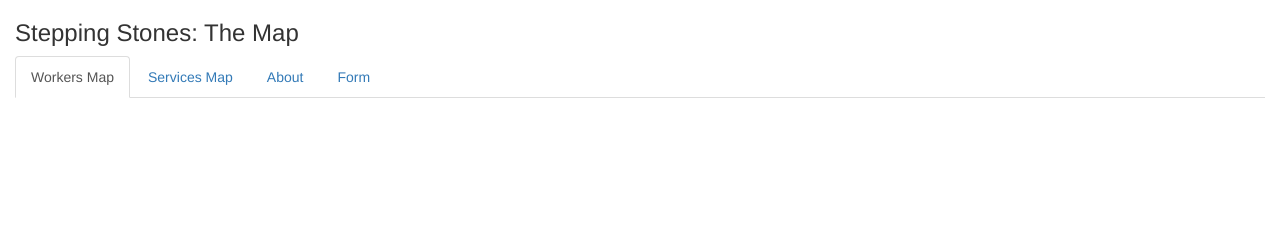
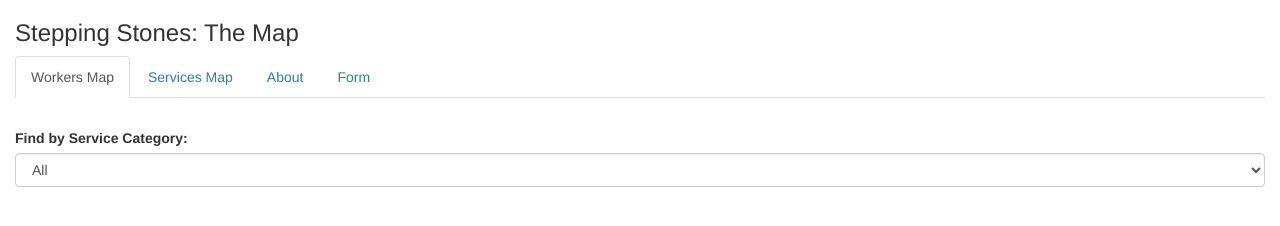
Before and after one commit to PoliHackSteppingStones/SteppingStones, a website: page index.html in a window 1280 px wide. Drawn offline with nearby package versions, Linux system fonts and the light colour scheme; some packages are replaced by stand-ins of ours.

Commit message:
Incorporate options filtering and second map

```diff
--- a/index.html
+++ b/index.html
@@ -44,13 +44,35 @@
 						</ul>
 						<div class="tab-content">
 							<div class="tab-pane active" id="yow">
-								<p>
+								<p><br>
+									<form role="form">
+										<div class="form-group">
+											<label for="sel1">Find by Service Category:</label>
+											<select class="form-control" id="sel1" onchange="filterMarkers(this.value);">
+											  <option>All</option>
+												<option>General YOW</option>
+												<option>LGBTQ</option>
+												<option>Clinical</option>
+												<option>Aboriginal</option>
+												<option>Enhanced Clinical</option>
+												<option>Chinese</option>
+												<option>Roma</option>
+												<option>Tamil</option>
+												<option>Somali</option>
+												<option>African Canadian</option>
+												<option>Concurrent Disorder</option>
+												<option>Youth Justice</option>
+												<option>Social Media</option>
+											</select>
+											<br>
+										</div>
+									</form>
 									<div id="map"></div>
 								</p>
 							</div>
 							<div class="tab-pane" id="yof">
 								<p>
-									Hello
+									<div id="yof"></div>
 								</p>
 							</div>
 							<div class="tab-pane" id="about">
@@ -67,6 +89,8 @@
 					</div>
 				</div>
 			</div>
+
+
 		</div>
 	</body>
 </html>
--- a/script.js
+++ b/script.js
@@ -1,4 +1,6 @@
 var map;
+var markers_data = [];
+var markers_data2 = [];
 
 $( window ).resize( function() {
   $( '#map' ).css( "height", $( window ).height() );
@@ -8,7 +10,7 @@ $( window ).resize( function() {
 } );
 
 function loadResults( data ) {
-  var items, markers_data = [];
+  var items;
   if ( data.length > 0 ) {
     items = data;
 
@@ -20,10 +22,12 @@ function loadResults( data ) {
         markers_data.push( {
           lat: item.Latitude,
           lng: item.Longitude,
-          title: item.name,
+          title: item.Org_Name,
+          service: item[ 'Specific Service' ].split( ";" ),
           infoWindow: {
-            content: '<h3>' + item.Org_Name + '</h3><ul><li>Address: ' + item.Address_w + '</li><li>Target Age: ' + item.Targ_Age + '</li><li>Postal Code: ' + item[ 'Postal Code' ] + '</li></ul>'
-          }
+            content: '<h3>' + item.Org_Name + '</h3><ul><li>Address: ' + item.Address_w + '</li><li>Target Age: ' + item.Targ_Age + '</li><li>Postal Code: ' + item[ 'Postal Code' ] + '</li><li>Service Category: ' + item[ 'Specific Service' ].split( ";" ).join( ", " ) + '</li></ul>'
+          },
+
         } );
       }
     }
@@ -32,9 +36,47 @@ function loadResults( data ) {
   map.addMarkers( markers_data );
 }
 
-// function printResults( data ) {
-//   $( '#foursquare-results' ).text( JSON.stringify( data ) );
-// }
+function loadYOFResults( data ) {
+  var items;
+
+  // if ( data.length > 0 ) {
+  //   items = data;
+
+  //   for ( var i = 0; i < items.length; i++ ) {
+  //     var item = items[ i ];
+
+  //     if ( item.Latitude != undefined && item.Longitude != undefined ) {
+
+  //       markers_data2.push( {
+  //         lat: item.Latitude,
+  //         lng: item.Longitude,
+  //         infoWindow: {
+  //           content: '<h3>' + item.Org_Name + '</h3>'
+  //         }
+  //       } );
+  //     }
+  //   }
+  // }
+
+  map.addMarkers( markers_data2 );
+}
+
+function filterMarkers( category ) {
+  _.each( map.markers, function( obj ) {
+    obj.setVisible( true );
+  } );
+
+  for ( var i = 0; i < map.markers.length; i++ ) {
+    var singleMarker = map.markers[ i ];
+    if ( !_.includes( singleMarker.service, category ) ) {
+      singleMarker.setVisible( false );
+    }
+  }
+}
+
+function printResults( data ) {
+  $( '#foursquare-results' ).text( JSON.stringify( data ) );
+}
 
 $( document ).on( 'click', '.pan-to-marker', function( e ) {
   e.preventDefault();
@@ -59,46 +101,28 @@ $( document ).ready( function() {
     lng: -79.3858808
   } );
 
+  yof = new GMaps( {
+    div: '#yof',
+    lat: 43.6569619,
+    lng: -79.3858808
+  } );
+
   $( '#map' ).css( "height", $( window ).height() );
   $( '#map' ).css( "width", $( window ).width() );
-
-  // GMaps.geolocate( {
-  //   success: function( position ) {
-  //     map.setCenter( position.coords.latitude, position.coords.longitude );
-  //     console.log( "position.coords = ", position.coords );
-  //     map.addMarker( {
-  //       lat: position.coords.latitude,
-  //       lng: position.coords.longitude,
-  //       title: 'Your location',
-  //       infoWindow: {
-  //         content: '<p>You are here</p>'
-  //       }
-  //     } );
-  //   },
-  //   error: function( error ) {
-  //     alert( 'Geolocation failed: ' + error.message );
-  //   },
-  //   not_supported: function() {
-  //     alert( "Your browser does not support geolocation" );
-  //   },
-  //   always: function() {
-  //     alert( "Done!" );
-  //   }
-  // } );
 
   map.on( 'marker_added', function( marker ) {
     // var index = map.markers.indexOf( marker );
     // $( '#results' ).append( '<li><a href="#" class="pan-to-marker" data-marker-index="' + index + '">' + marker.title + '</a></li>' );
 
     // if ( index == map.markers.length - 1 ) {
-      map.fitZoom();
+    map.fitZoom();
     // }
   } );
 
-  var xhr = $.getJSON( 'https://raw.githubusercontent.com/PoliHackSteppingStones/SteppingStones/master/yow.json' );
+  $.getJSON( 'https://raw.githubusercontent.com/PoliHackSteppingStones/SteppingStones/master/yow.json' ).done( loadResults )
+  $.getJSON( 'https://raw.githubusercontent.com/PoliHackSteppingStones/SteppingStones/master/yof.json' ).done( loadYOFResults )
 
-  // xhr.done( printResults );
-  xhr.done( loadResults );
+  // yow.done( printResults );
 } );
 
 // var map;
--- a/yow.json
+++ b/yow.json
@@ -333,7 +333,7 @@
 	"Targ_Age": "12 to 14 years; 15 to 19 years; 20 to 25 years;",
 	"Service Type": "Service Navigation",
 	"Lead Agency": null,
-	"Specific Service": "LGBTQ;conncurrent disorder"
+	"Specific Service": "LGBTQ;Concurrent Disorder"
 }, {
 	"FundProgram": "YOW",
 	"FY": "FY201617",
```
Also changed, not shown: yof.json.
